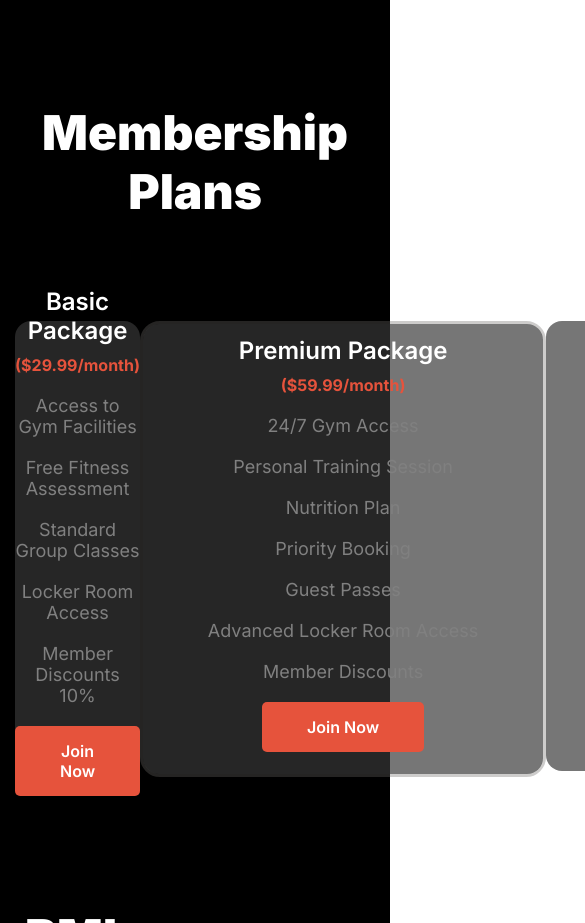
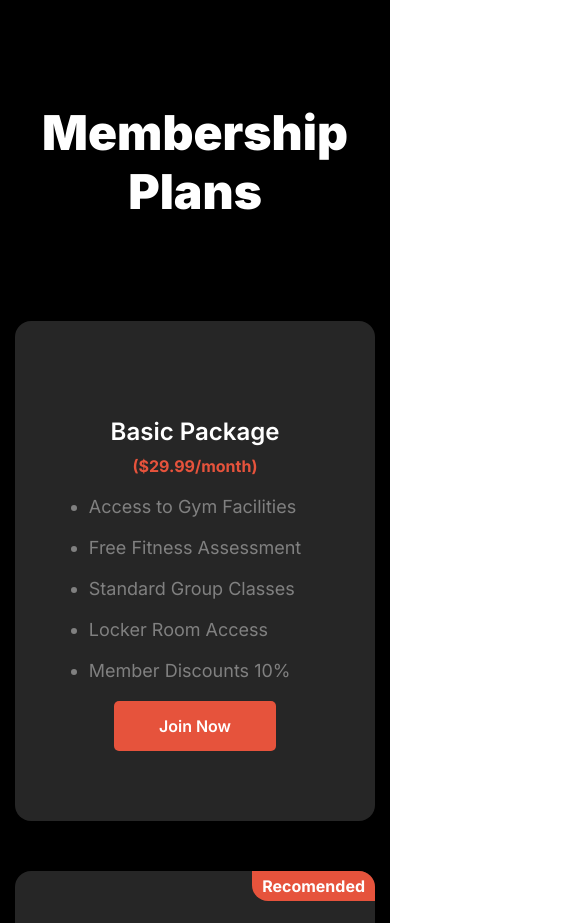
Before and after one commit to devranjit/assignment-02, a plain HTML site: page index.html in a window 390 px wide. Shown: the part 4883-5806 px from the top of the page, 585 px wide, since content can reach past the window. Drawn offline with Linux system fonts and the light colour scheme.

Commit message:
membership responsive done for mobile:

```diff
--- a/index.html
+++ b/index.html
@@ -254,6 +254,10 @@
                       <button class="member-button"><a href="#">Join Now</a></button>
                     </div>
                   </div>
+
+                  <div class="package-recomend">
+                    <h1>Recomended</h1>
+                  </div>
             </div>
             <div class="package-premium">
                 <div class="package-basic">
--- a/responsive/mobile.css
+++ b/responsive/mobile.css
@@ -361,4 +361,35 @@ padding: 30px 10px;
 
 
 
+
+
+/* membership pacakge responsive start here  */
+
+
+
+
+
+.membership-pacakge{
+    display:inline;
+
+
+
+    }
+
+.package-basic{
+    width: 100%;
+    margin-bottom: 50px;
+    padding: 10px 10px;
 }
+
+.package-advance{
+    border:none;
+}
+
+
+
+
+
+
+
+}
--- a/style.css
+++ b/style.css
@@ -989,6 +989,12 @@ font-weight: 900;
 
 
 
+
+
+
+
+
+
 .membership-pacakge{
 display:flex;
 justify-content: space-between;
@@ -1015,6 +1021,7 @@ padding: 100px 0px;
     font-family: inter;
     font-weight: 600;
     text-align: center;
+    margin-top: 35px;
 
 }
 
@@ -1033,8 +1040,8 @@ padding: 100px 0px;
     color: rgb(128, 128, 128);
     font-family: inter;
     padding: 10px 0px;
-    list-style-type: none;
-    text-align: center;
+    list-style-type: ;
+
 }
 
 
@@ -1042,10 +1049,11 @@ padding: 100px 0px;
     background-color: #383838af ;
     border-radius: 16px;
     width: 400px;
-    height: 450px;
+    height: 500px;
     display: flex;
     align-items: center;
     justify-content: center;
+
 
 
 
@@ -1061,6 +1069,7 @@ padding: 100px 0px;
     text-align: center;
     margin: 10px auto;
     display: flex;
+
 
 
 }
@@ -1084,3 +1093,30 @@ padding: 100px 0px;
 .membership-plans{
     padding: 80px 0px;
 }
+
+.package-advance{
+    position: relative;
+}
+
+.package-recomend{
+    position: absolute;
+    padding: 5px 10px;
+    border-top-right-radius: 16px;
+    border-bottom-left-radius: 16px;
+    top: 0;
+    right: 0;
+    background-color: #E6533C;
+    margin: 0px ;
+
+
+
+
+}
+
+
+.package-recomend h1{
+    font-size: 16px;
+    color: #fff;
+    font-family: inter;
+
+}
```
